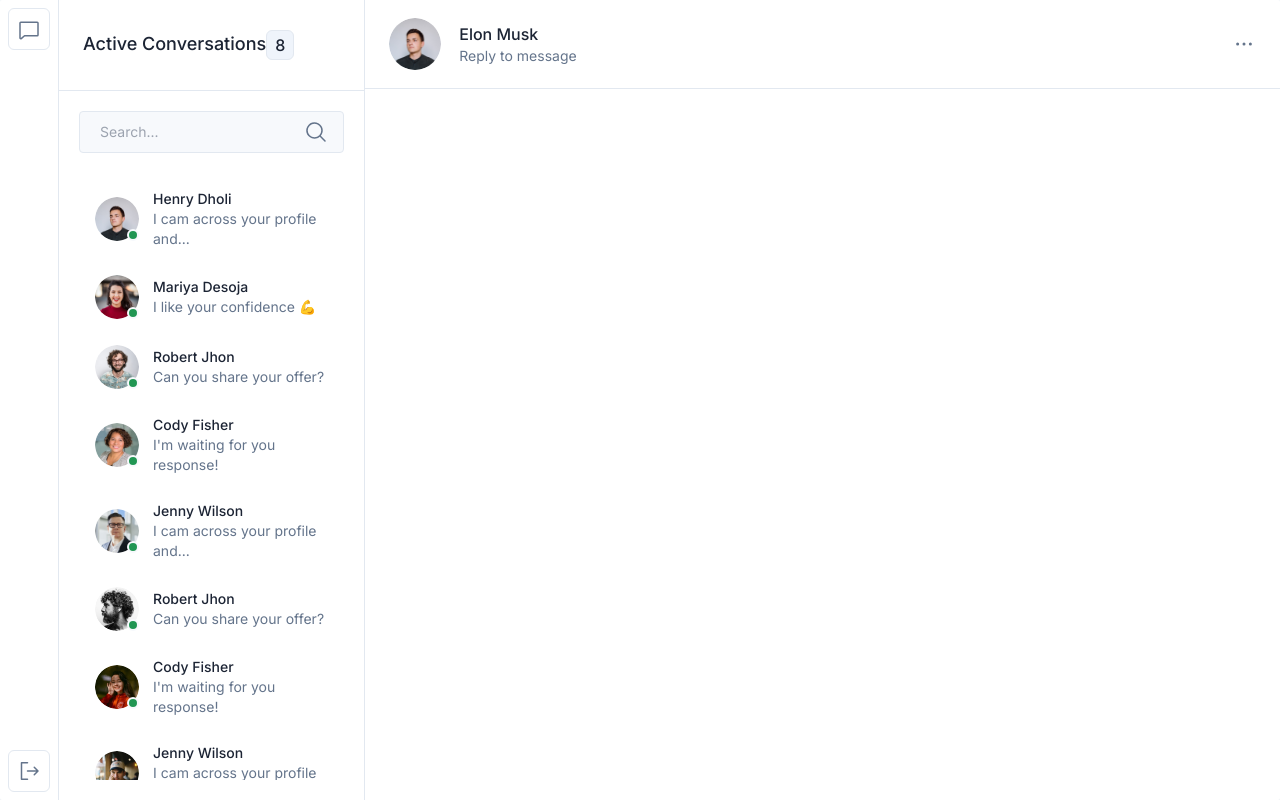
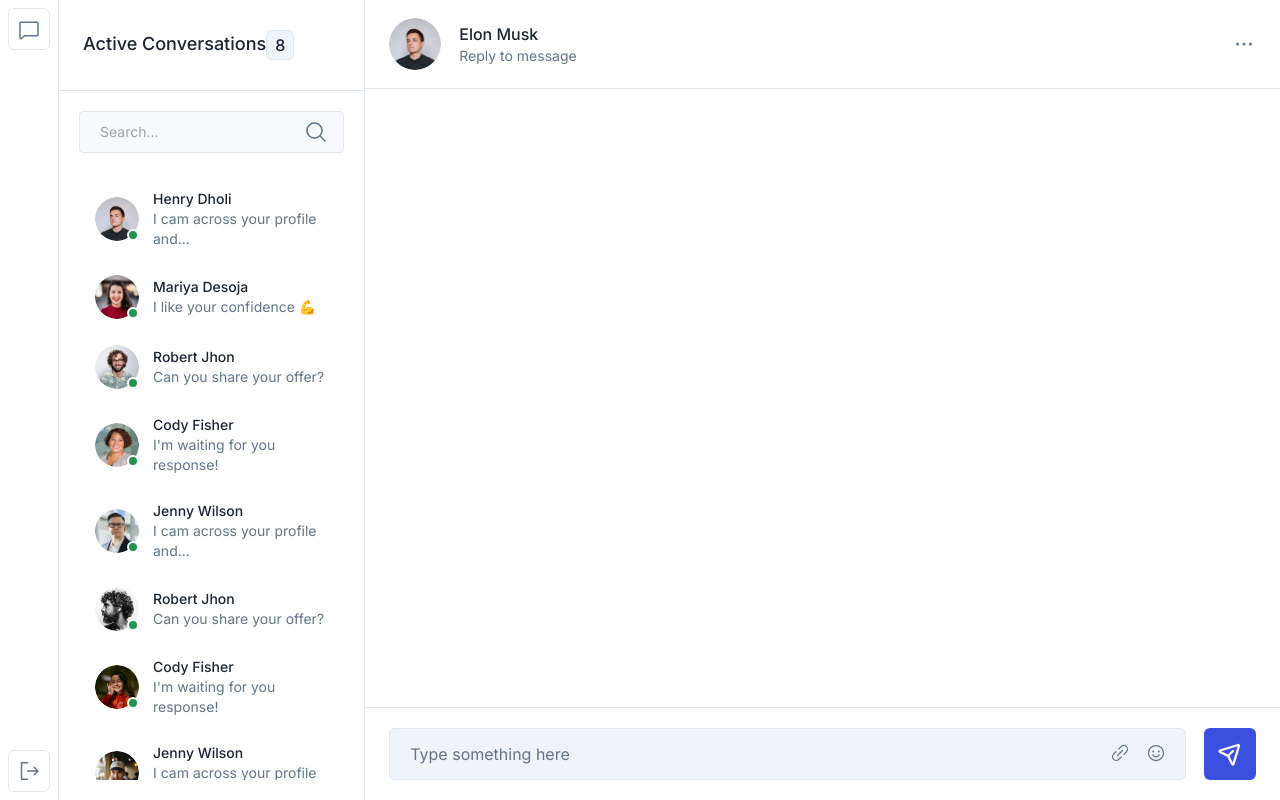
Before and after one commit to raut-santosh/PingPoint, a React (Vite) app: page / in a window 1280 px wide. Built offline with nearby package versions, Linux system fonts and the light colour scheme.

Commit message:
input inbox

```diff
--- a/src/section/chat/Inbox.jsx
+++ b/src/section/chat/Inbox.jsx
@@ -1,14 +1,19 @@
 import React from "react";
-import User01 from '../../images/user/user-01.png'
-import { DotsThree } from "@phosphor-icons/react";
+import User01 from "../../images/user/user-01.png";
+import { DotsThree, LinkSimple, PaperPlaneTilt, Smiley } from "@phosphor-icons/react";
 
 export default function Inbox() {
   return (
     <div className="flex h-full flex-col border-l border-stroke dark:border-strokedark xl:w-3/4">
+      {/* chat header */}
       <div className="sticky flex items-center flex-row justify-between border-b border-stroke dark:border-strokedark px-6 py-4.5">
         <div className="flex items-center">
           <div className="mr-4.5 h-13 w-full max-w-13 overflow-hidden rounded-full">
-            <img src={User01} alt="avatar" className="h-full w-full object-cover object-center" />
+            <img
+              src={User01}
+              alt="avatar"
+              className="h-full w-full object-cover object-center"
+            />
           </div>
           <div>
             <h5 className="font-medium text-black dark:text-white">
@@ -21,6 +26,35 @@
           <DotsThree weight="bold" size={24} />
         </div>
       </div>
+
+      {/* list of message */}
+      <div className="max-h-full space-y-3.5 overflow-auto no-scrollbar px-6 py-7.5 grow"></div>
+
+      {/* input section */}
+      <div className="sticky bottom-0 border-t border-stroke bg-white px-6 py-5 dark:border-strokedark dark:bg-boxdark">
+        <form className="flex items-center justify-between space-x-4.5">
+          <div className="relative w-full">
+            <input
+              type="text"
+              placeholder="Type something here"
+              className="h-13 w-full rounded-md border border-stroke bg-gray pl-5 pr-19 text-black placeholder-body outline-none focus:border-primary dark:border-strokedark dark:bg-boxdark-2 dark:text-white"
+            />
+
+            <div className="absolute pt-1 right-5 top-1/2 -translate-y-1/2 items-center justify-end space-x-4">
+              <button className="hover:text-primary">
+                <LinkSimple size={20} />
+              </button>
+              <button className="hover:text-primary">
+                <Smiley size={20} />
+              </button>
+            </div>
+          </div>
+
+          <button className="flex items-center justify-center h-13 max-w-13 w-full rounded-md bg-primary text-white hover:bg-opacity-90">
+            <PaperPlaneTilt size={24} weight="bold" />
+          </button>
+        </form>
+      </div>
     </div>
   );
 }
```
